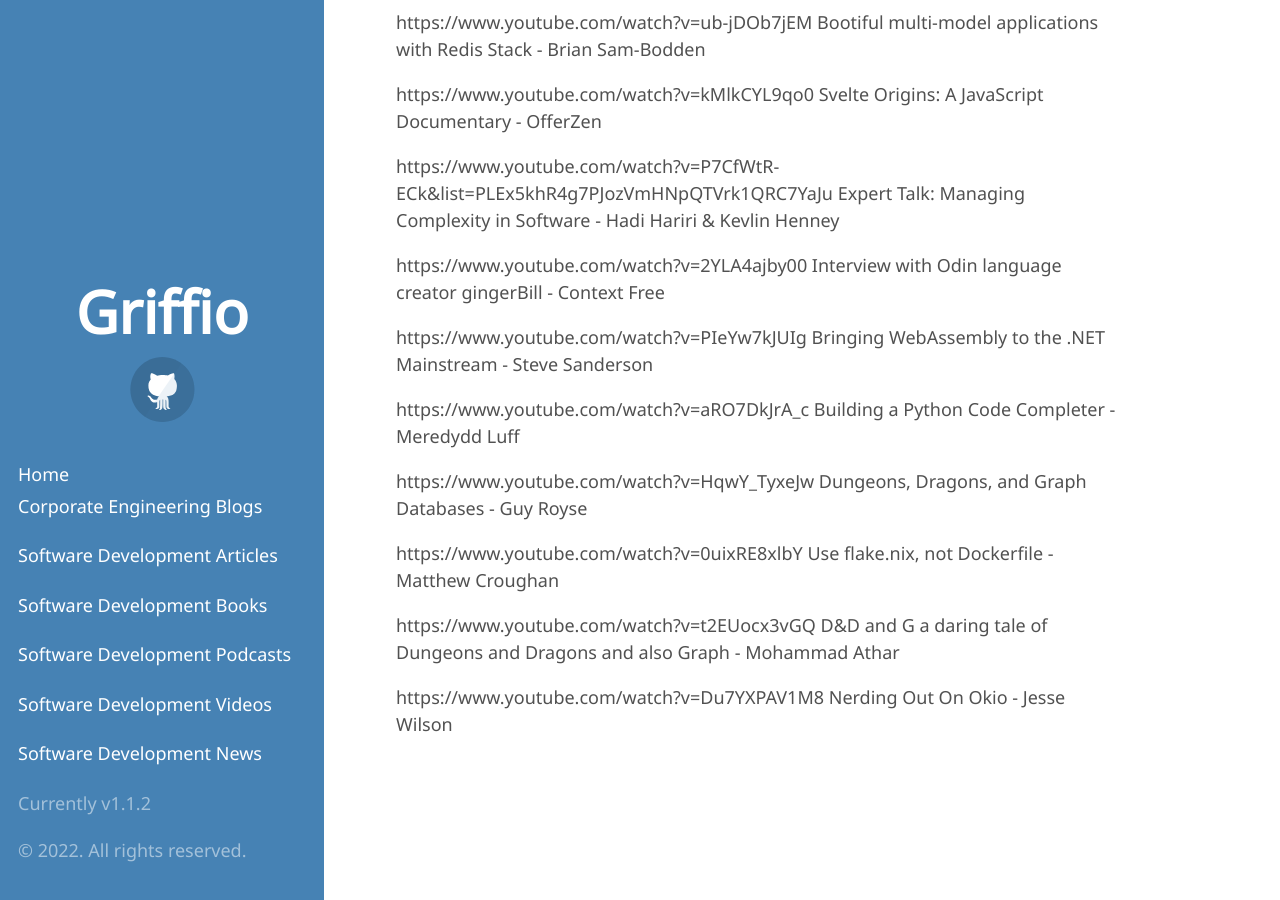
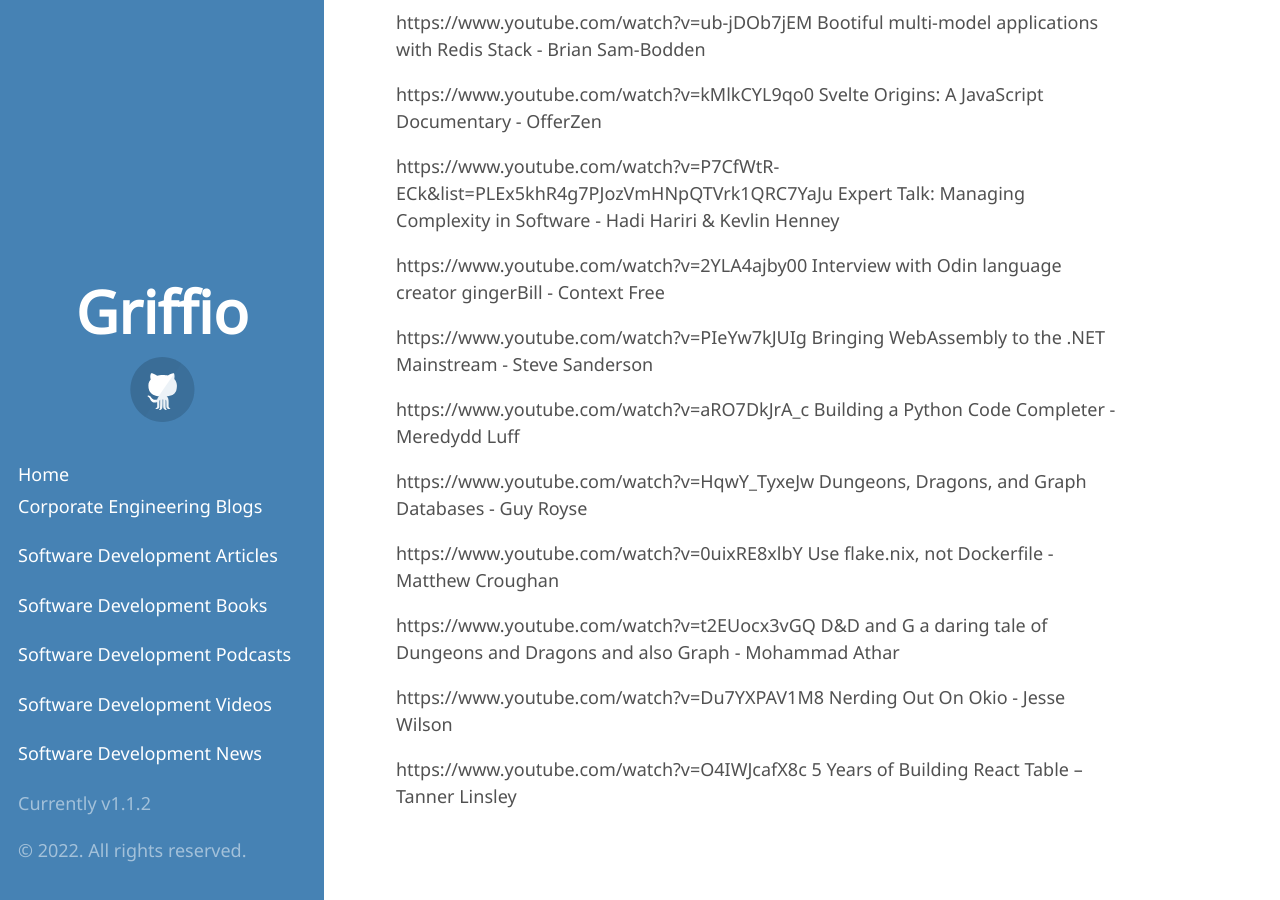
Before and after one commit to griffio/griffio.github.io, a Jekyll site: the page built from tech_talks_highlighted_2022.md, in a window 1280 px wide and 900 px high, scrolled down 873 px. Built offline with Jekyll 4.4.1, drawn with Linux system fonts in a browser that asks for light colours; some web fonts are replaced; our own code applies the rules of GitHub Pages for plain Markdown files.

Commit message:
5 Years of Building React Table

```diff
--- a/tech_talks_highlighted_2022.md
+++ b/tech_talks_highlighted_2022.md
@@ -41,3 +41,5 @@
 https://www.youtube.com/watch?v=t2EUocx3vGQ D&D and G a daring tale of Dungeons and Dragons and also Graph - Mohammad Athar
 
 https://www.youtube.com/watch?v=Du7YXPAV1M8 Nerding Out On Okio - Jesse Wilson
+
+https://www.youtube.com/watch?v=O4IWJcafX8c 5 Years of Building React Table – Tanner Linsley
```
